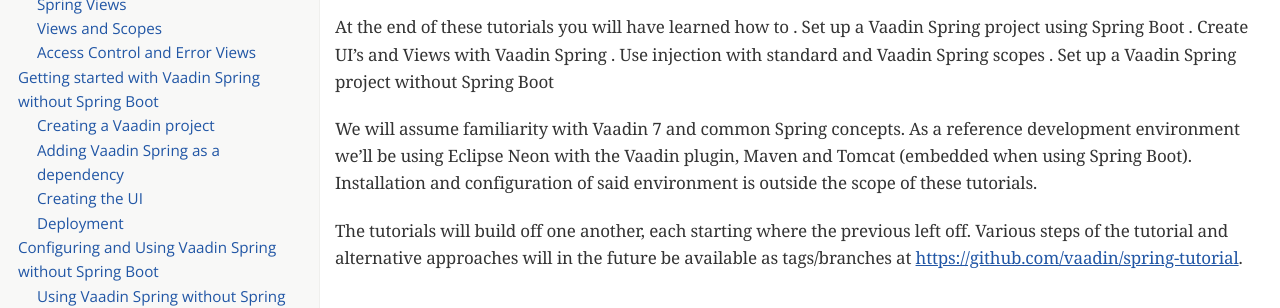
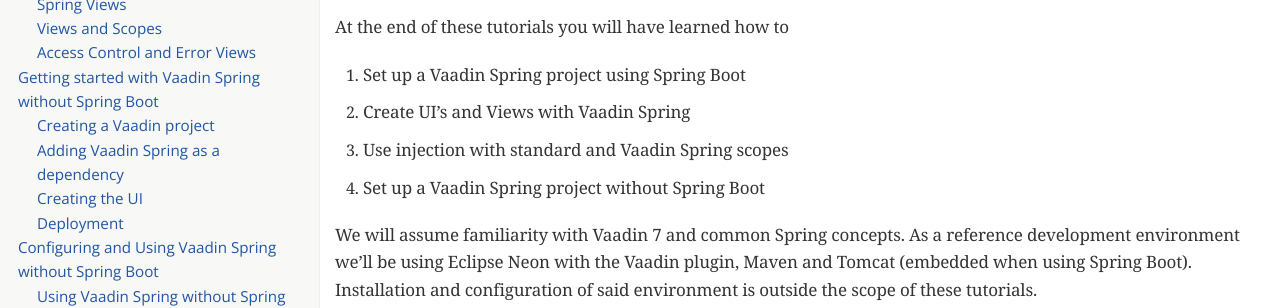
Before and after one commit to vaadin/framework-spring-tutorial, a plain HTML site: page index.html in a window 1280 px wide. Shown: the part 333-641 px from the top of the page. Drawn offline with nearby package versions, Linux system fonts and the light colour scheme; a web font is replaced by a local one.

Commit message:
Fixed bullet list

```diff
--- a/index.html
+++ b/index.html
@@ -481,11 +481,23 @@ question we will be addressing is "How do I gain access to Spring features in a
 <h2 id="_introduction">Introduction</h2>
 <div class="sectionbody">
 <div class="paragraph">
-<p>At the end of these tutorials you will have learned how to
-. Set up a Vaadin Spring project using Spring Boot
-. Create UI&#8217;s and Views with Vaadin Spring
-. Use injection with standard and Vaadin Spring scopes
-. Set up a Vaadin Spring project without Spring Boot</p>
+<p>At the end of these tutorials you will have learned how to</p>
+</div>
+<div class="olist arabic">
+<ol class="arabic">
+<li>
+<p>Set up a Vaadin Spring project using Spring Boot</p>
+</li>
+<li>
+<p>Create UI&#8217;s and Views with Vaadin Spring</p>
+</li>
+<li>
+<p>Use injection with standard and Vaadin Spring scopes</p>
+</li>
+<li>
+<p>Set up a Vaadin Spring project without Spring Boot</p>
+</li>
+</ol>
 </div>
 <div class="paragraph">
 <p>We will assume familiarity with Vaadin 7 and common Spring concepts. As a reference development environment we&#8217;ll be
@@ -1367,7 +1379,7 @@ session scope of Spring with Vaadin (it does not work in WebSocket push requests
 </div>
 <div id="footer">
 <div id="footer-text">
-Last updated 2016-10-27 16:58:24 FLE Daylight Time
+Last updated 2016-10-27 17:30:45 FLE Daylight Time
 </div>
 </div>
 </body>
```
Also changed, not shown: 1 other file.
